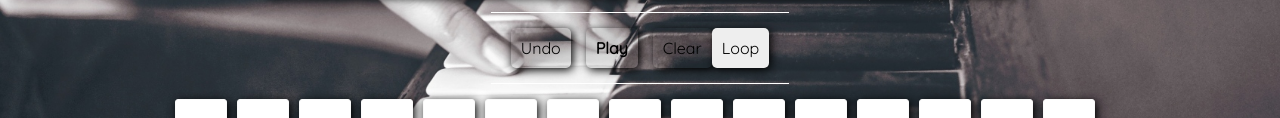
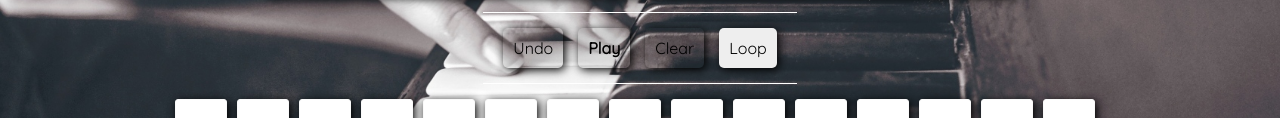
Before and after one commit to matthaaa/songbird, a website built with webpack: page index.html in a window 1280 px wide. Shown: the part 475-593 px from the top of the page. Built offline with nearby package versions, Linux system fonts and the light colour scheme.

Commit message:
Create style for loop button

```diff
--- a/assets/keyboard-style.css
+++ b/assets/keyboard-style.css
@@ -93,6 +93,10 @@ h1 {
   margin-right: 15px;
 }
 
+.loop-button {
+  margin-left: 15px;
+}
+
 .white-key {
   width: 50px;
   /* border: 1px solid black; */
```
Also changed, not shown: 1 other file.
